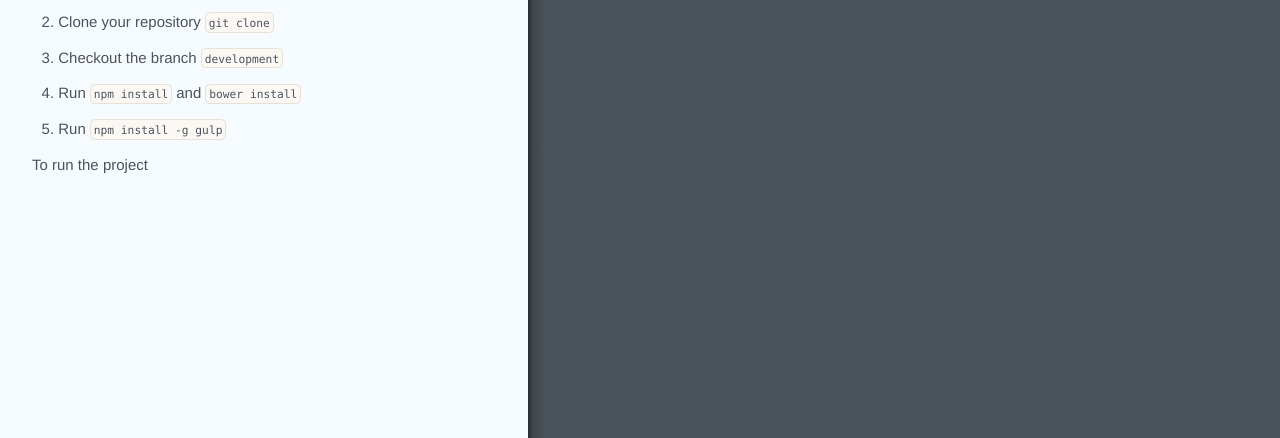
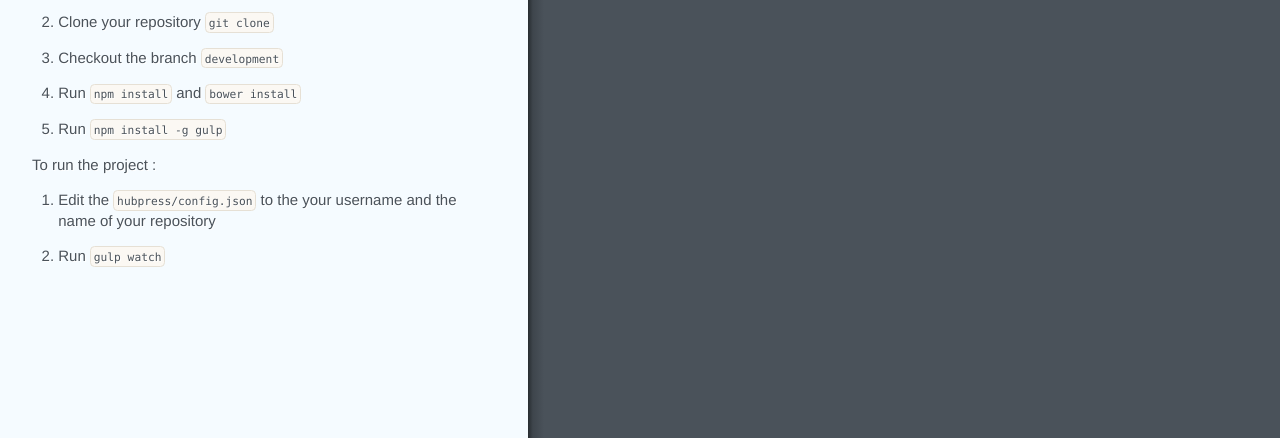
Before and after one commit to HubPress/doc.hubpress.io, a plain HTML site: page index.html in a window 1280 px wide. Shown: the part 362-800 px from the top of the page. Drawn offline with Linux system fonts and the light colour scheme.

Commit message:
update index.html

```diff
--- a/index.html
+++ b/index.html
@@ -10,4 +10,8 @@ To build the documentation, Pygments is required.</p>
 <li>Run <code>npm install</code> and <code>bower install</code></li>
 <li>Run <code>npm install -g gulp</code></li>
 </ol>
-<p>To run the project</p></div></div></div></div></body></html>
+<p>To run the project :</p>
+<ol>
+<li>Edit the <code>hubpress/config.json</code> to the your username and the name of your repository</li>
+<li>Run <code>gulp watch</code></li>
+</ol></div></div></div></div></body></html>
```
